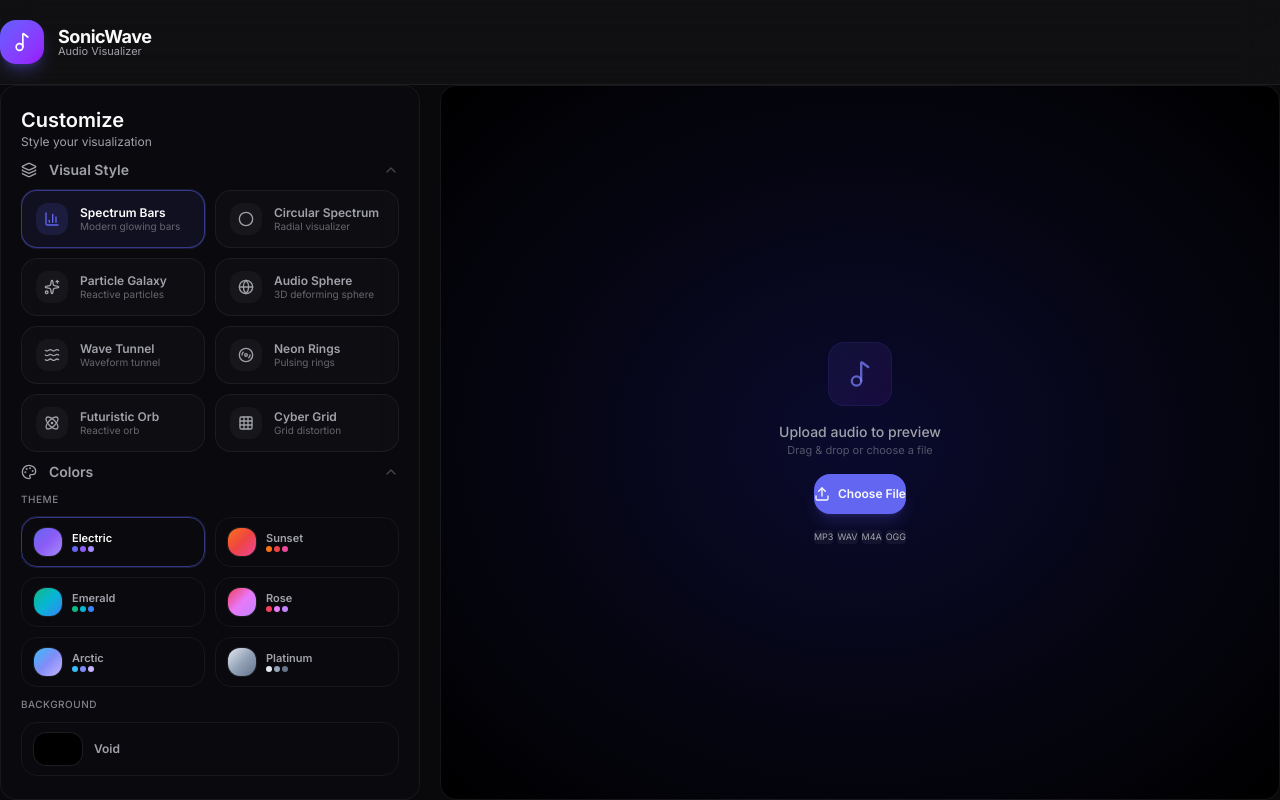
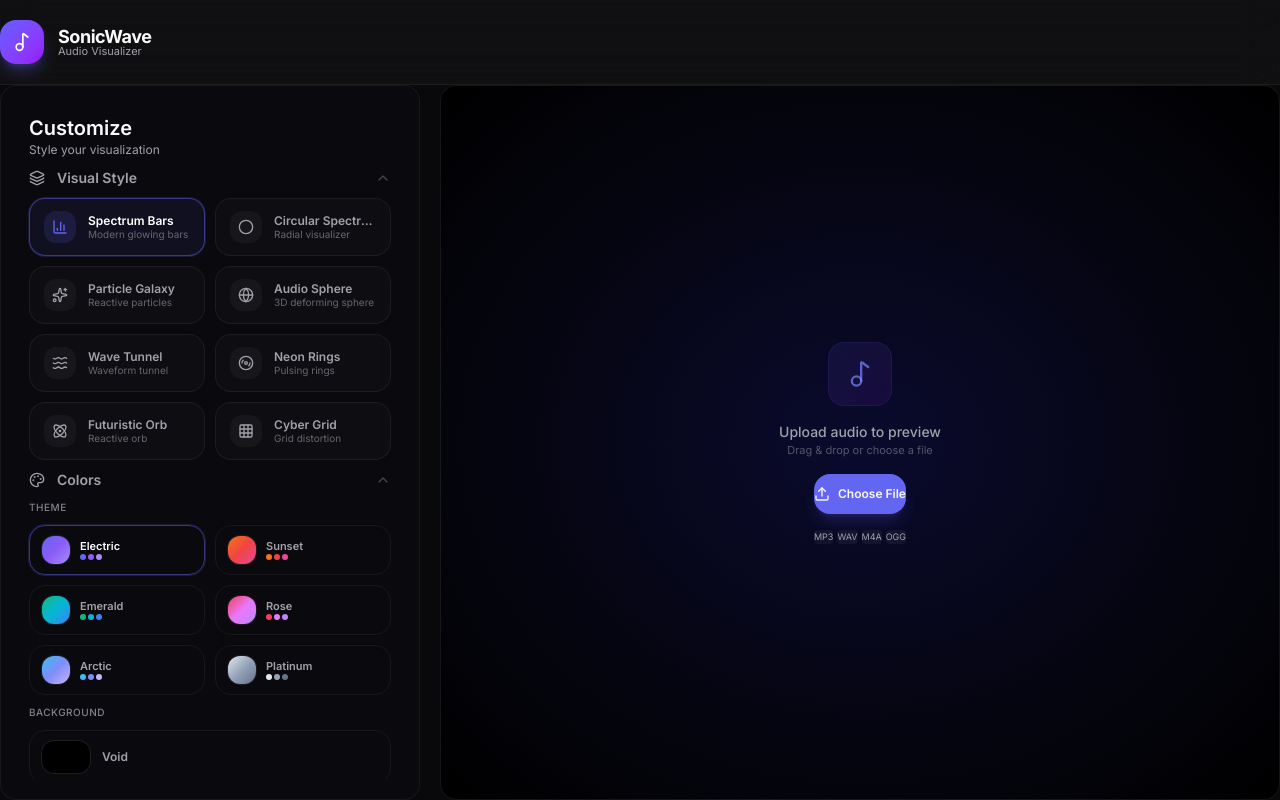
Before and after one commit to sam-eer31/Audio_Visualizer, a React (Vite) app: page / in a window 1280 px wide. Built offline with nearby package versions, Linux system fonts and the light colour scheme.

Commit message:
Fix scrollbar to sit at edge of customize box

```diff
--- a/src/components/settings/SettingsPanel.tsx
+++ b/src/components/settings/SettingsPanel.tsx
@@ -8,20 +8,20 @@ export function SettingsPanel() {
   return (
     <div className="h-full flex flex-col w-full">
       {/* Header */}
-      <div className="shrink-0 px-2 pt-2" style={{ paddingBottom: '10px' }}>
+      <div className="shrink-0" style={{ paddingLeft: '8px', paddingRight: '8px', paddingTop: '8px', paddingBottom: '10px' }}>
         <h2 className="text-xl font-semibold">Customize</h2>
         <p className="text-xs text-muted-foreground mt-1">Style your visualization</p>
       </div>
 
       {/* Scrollable sections */}
-      <div className="flex-1 min-h-0 overflow-y-auto px-2 pb-2">
-        <div style={{ marginBottom: '10px' }}>
+      <div className="flex-1 min-h-0 overflow-y-auto" style={{ paddingBottom: '8px' }}>
+        <div style={{ marginBottom: '10px', paddingLeft: '8px', paddingRight: '8px' }}>
           <CollapsibleSection icon={<Layers className="h-4 w-4" />} title="Visual Style" defaultOpen>
             <ModeGrid />
           </CollapsibleSection>
         </div>
 
-        <div style={{ marginBottom: '10px' }}>
+        <div style={{ marginBottom: '10px', paddingLeft: '8px', paddingRight: '8px' }}>
           <CollapsibleSection icon={<Palette className="h-4 w-4" />} title="Colors" defaultOpen>
             <ColorSection />
             <div style={{ marginTop: '10px' }}>
@@ -31,15 +31,17 @@ export function SettingsPanel() {
           </CollapsibleSection>
         </div>
 
-        <div style={{ marginBottom: '10px' }}>
+        <div style={{ marginBottom: '10px', paddingLeft: '8px', paddingRight: '8px' }}>
           <CollapsibleSection icon={<SlidersHorizontal className="h-4 w-4" />} title="Adjust" defaultOpen>
             <SlidersSection />
           </CollapsibleSection>
         </div>
 
-        <CollapsibleSection icon={<Music className="h-4 w-4" />} title="Audio" defaultOpen={false}>
-          <AudioSection />
-        </CollapsibleSection>
+        <div style={{ paddingLeft: '8px', paddingRight: '8px' }}>
+          <CollapsibleSection icon={<Music className="h-4 w-4" />} title="Audio" defaultOpen={false}>
+            <AudioSection />
+          </CollapsibleSection>
+        </div>
       </div>
     </div>
   )
```
